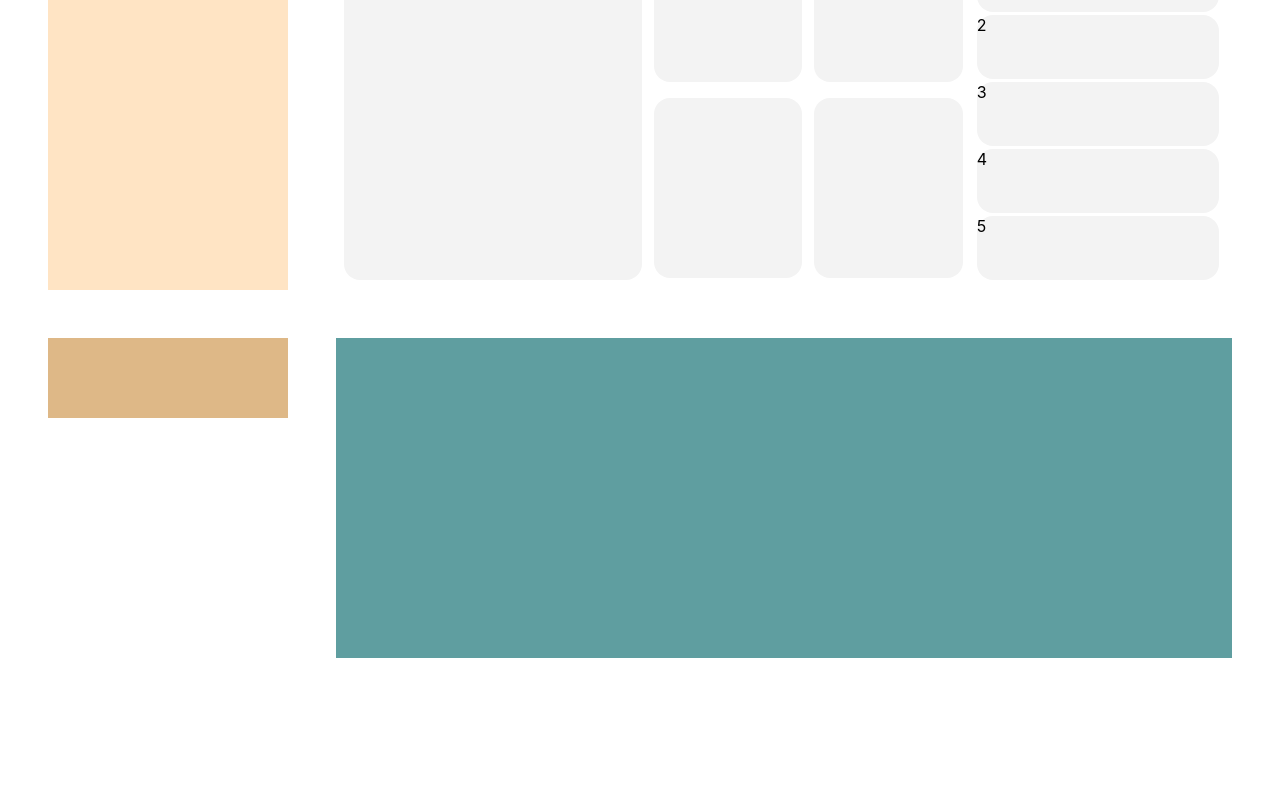
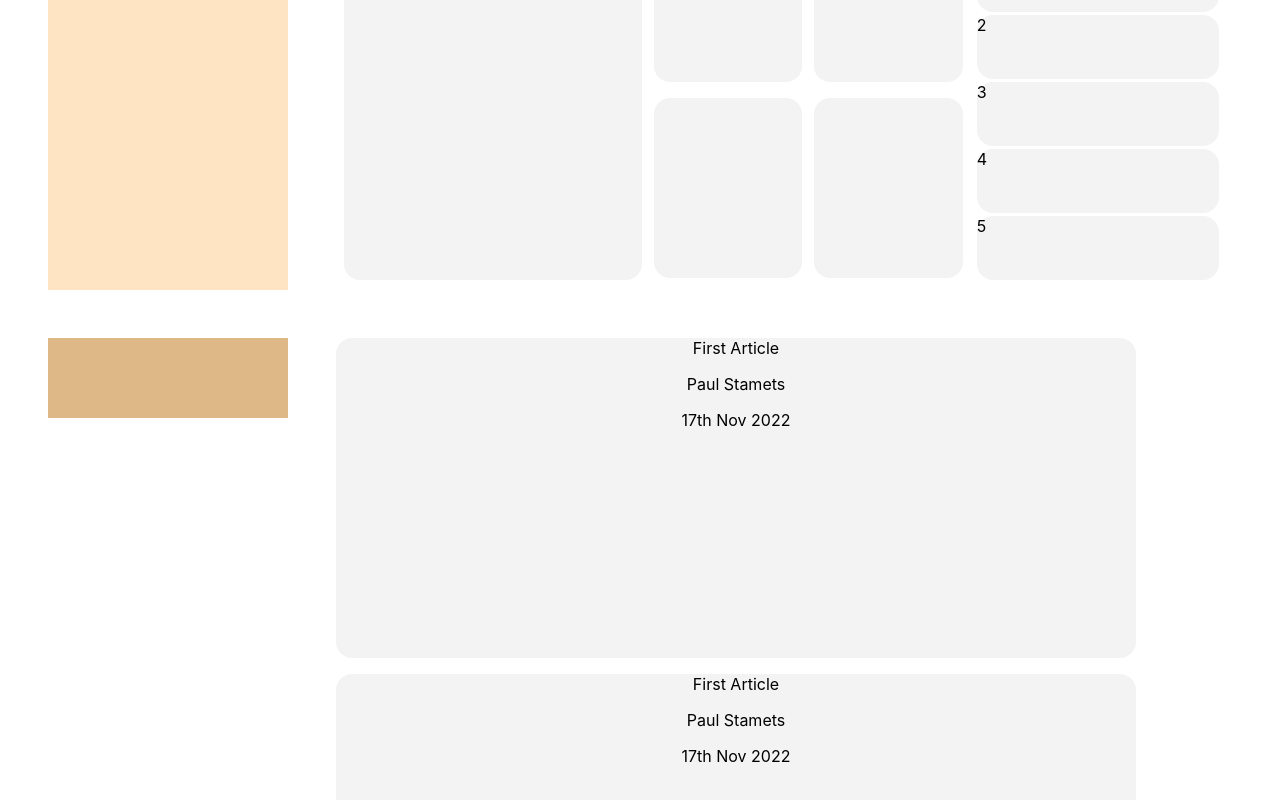
Before and after one commit to styp3r/bloom, a React (Create React App) app: page / in a window 1280 px wide. Shown: the part 318-1118 px from the top of the page. Before the commit the page ends 976 px from the top, so only its background shows below. Built offline with nearby package versions, Linux system fonts and the light colour scheme.

Commit message:
Creates default template with dummy data for top articles

```diff
--- a/src/App.css
+++ b/src/App.css
@@ -82,11 +82,16 @@ ul{
   height: 25rem;
 }
 
-#trendingArticles{
+#topArticles{
   width: 100%;
+  margin: 3rem 3rem 3rem 0;
+}
+
+#top-articles-box{
+  width: 50rem;
   height: 20rem;
-  background-color: cadetblue;
-  margin: 3rem 3rem 3rem 0;
+  background-color: #f3f3f3;
+  border-radius: 1rem;
 }
 
 .heroMainHeader{
--- a/src/components/HeroMain.js
+++ b/src/components/HeroMain.js
@@ -1,6 +1,6 @@
 import ArticlesCarousel from './ArticlesCarousel'
 import Trending from './Trending';
-import TrendingArticles from './TrendingArticles';
+import TopArticles from './TopArticles';
 
 export default function HeroMain() {
     return (
@@ -11,7 +11,7 @@ export default function HeroMain() {
             </div>
 
             <div className="articles">
-                <TrendingArticles />
+                <TopArticles />
             </div>
         </div>
     );
--- /dev/null
+++ b/src/components/TopArticles.js
@@ -0,0 +1,15 @@
+import TopArticlesList from './topArticlesList'
+import TopArticlesBox from './TopArticlesBox';
+
+export default function TopArticles(props){
+
+    function dispArt(e){
+        return <TopArticlesBox key={e.id} title={e.title} author={e.author} date={e.date}/>
+    }
+
+    return(
+        <div id="topArticles">
+            {TopArticlesList.map(dispArt)}
+        </div>
+    );
+}
--- /dev/null
+++ b/src/components/TopArticlesBox.js
@@ -0,0 +1,9 @@
+export default function TopArticlesBox(props){
+    return(
+        <div id="top-articles-box">
+            <p className="article-title">{props.title}</p>
+            <p>{props.author}</p>
+            <p>{props.date}</p>
+        </div>
+    );
+}
--- a/src/components/TrendingArticles.js
+++ /dev/null
@@ -1,5 +0,0 @@
-export default function TrendingArticles(){
-    return(
-        <div id="trendingArticles"></div>
-    );
-}
--- /dev/null
+++ b/src/components/topArticlesList.js
@@ -0,0 +1,46 @@
+const top =[
+    {
+        id: 0,
+        title: "First Article",
+        author: "Paul Stamets",
+        date: "17th Nov 2022"
+    },
+    {
+        id: 1,
+        title: "First Article",
+        author: "Paul Stamets",
+        date: "17th Nov 2022"
+    },
+    {
+        id: 2,
+        title: "First Article",
+        author: "Paul Stamets",
+        date: "17th Nov 2022"
+    },
+    {
+        id: 3,
+        title: "First Article",
+        author: "Paul Stamets",
+        date: "17th Nov 2022"
+    },
+    {
+        id: 4,
+        title: "First Article",
+        author: "Paul Stamets",
+        date: "17th Nov 2022"
+    },
+    {
+        id: 5,
+        title: "First Article",
+        author: "Paul Stamets",
+        date: "17th Nov 2022"
+    },
+    {
+        id: 6,
+        title: "First Article",
+        author: "Paul Stamets",
+        date: "17th Nov 2022"
+    },
+];
+
+export default top;
```
